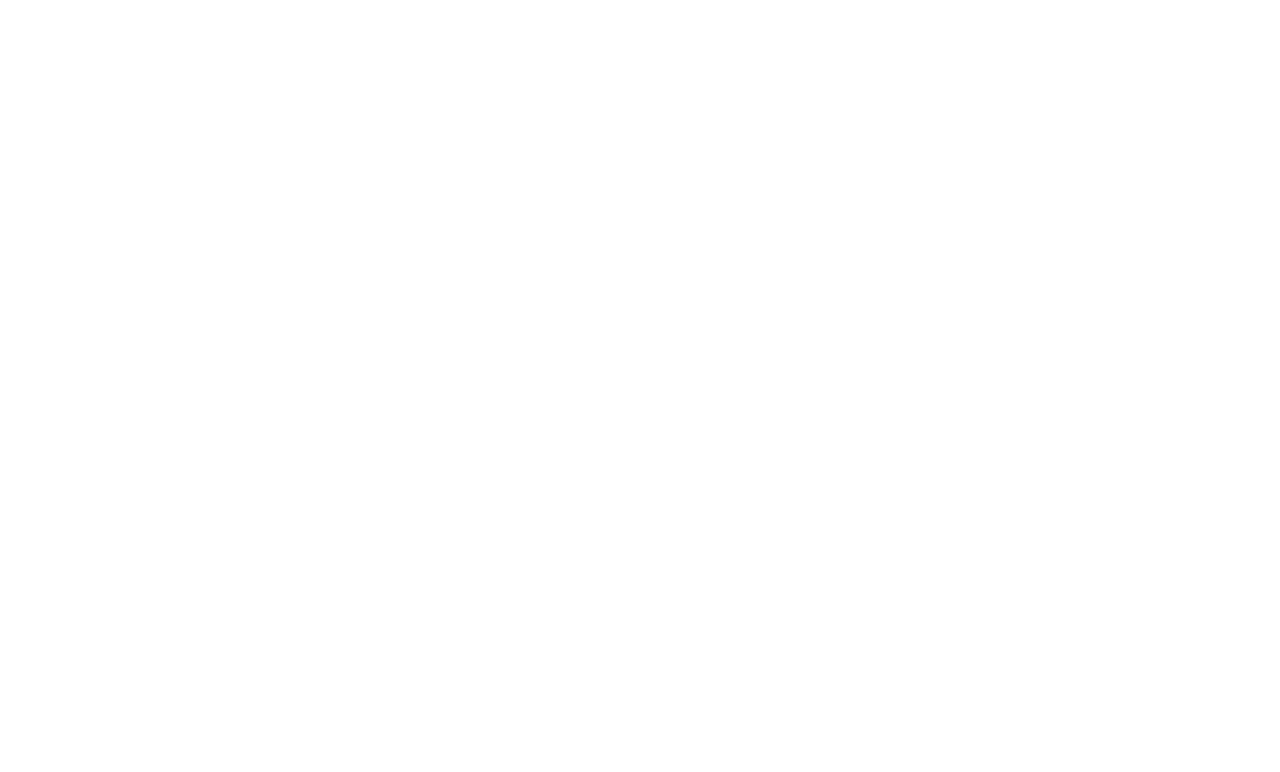
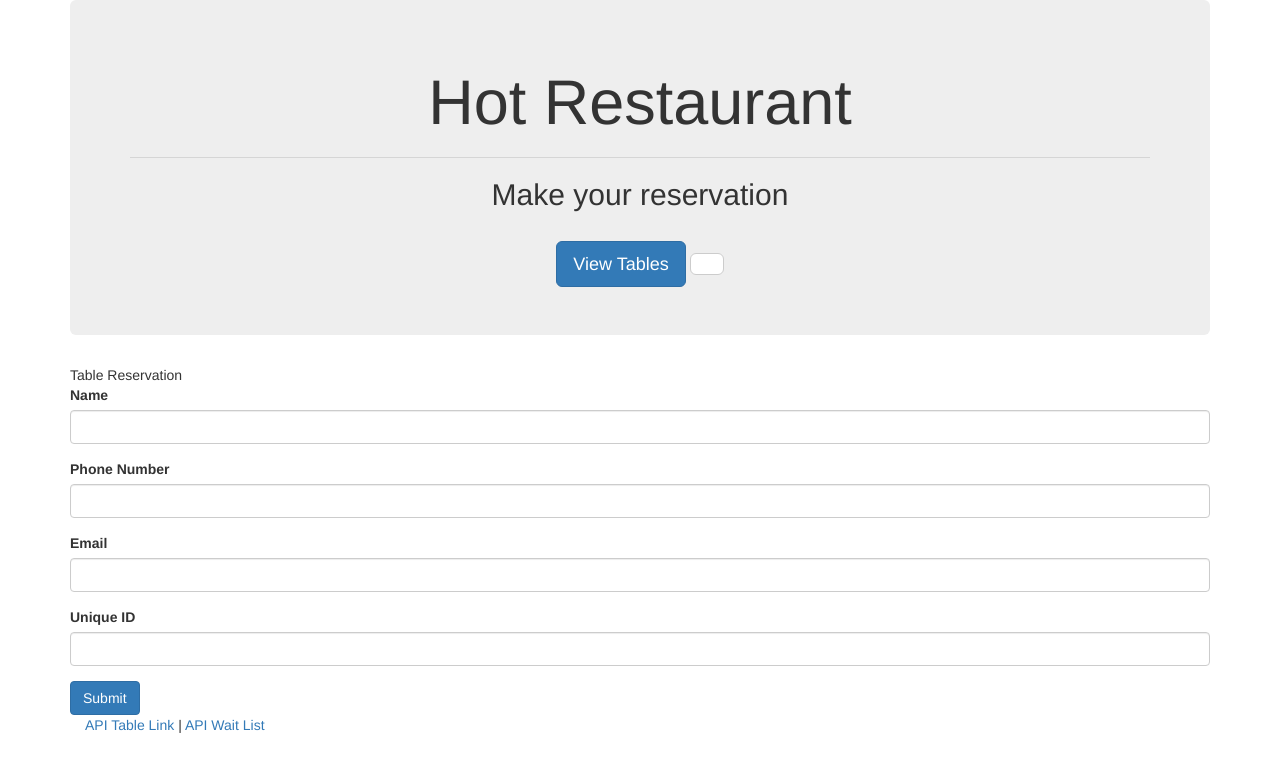
Before and after one commit to jenniferdaeumler/gt-hot-resturant, a plain HTML site: page tables.html in a window 1280 px wide. Drawn offline with nearby package versions, Linux system fonts and the light colour scheme.

Commit message:
adding all html files

```diff
--- a/home.html
+++ b/home.html
@@ -1,20 +1,41 @@
 <!DOCTYPE html>
 <html lang="en">
-
 <head>
     <meta charset="UTF-8">
     <meta name="viewport" content="width=device-width, initial-scale=1.0">
-    <title>Document</title>
+    <title>Hot Resturant</title>
     <link rel="stylesheet" href="https://stackpath.bootstrapcdn.com/bootstrap/3.4.1/css/bootstrap.min.css"
         integrity="sha384-HSMxcRTRxnN+Bdg0JdbxYKrThecOKuH5zCYotlSAcp1+c8xmyTe9GYg1l9a69psu" crossorigin="anonymous">
-</head>
+<link rel="stylesheet" href="./style.css">
+    </head>
+    <body data-gr-c-s-loaded="true">
 
-<body>
-<div class="container">
-    <div class="jumbotron">
-        <h1 class="text-center">Hot-Resturants</h1>
-    </div>
-</div>
-</body>
+        <div class="container">
 
+          <div class="jumbotron">
+            <h1 class="text-center"><span class="fa fa-fire"></span> Hot Restaurant</h1>
+            <hr>
+            <h2 class="text-center">We only have 5 tables! Book your seat before they all are gone!</h2>
+            <br>
+
+            <div class="text-center">
+              <a href="/tables"><button class="btn btn-lg btn-primary"><span class="fa fa-list-alt"></span> View Tables</button></a>
+              <a href="/reserve"><button class="btn btn-lg btn-danger"><span class="fa fa-credit-card"></span> Make Reservation</button></a>
+            </div>
+
+          </div>
+
+          <footer class="footer">
+            <div class="container">
+              <p><a href="/api/tables">API Table Link</a> | <a href="/api/waitlist">API Wait List</a>
+            </p></div>
+          </footer>
+
+        </div>
+
+
+
+
+      </body>
 </html>
+<!--
--- a/style.css
+++ b/style.css
@@ -0,0 +1,4 @@
+.btn-standard {
+background-color: blue;
+color: white;
+}
--- a/tables.html
+++ b/tables.html
@@ -0,0 +1,78 @@
+<!DOCTYPE html>
+<html lang="en">
+
+<head>
+    <meta charset="UTF-8">
+    <meta name="viewport" content="width=device-width, initial-scale=1.0">
+    <title>Document</title>
+    <link rel="stylesheet" href="https://stackpath.bootstrapcdn.com/bootstrap/3.4.1/css/bootstrap.min.css"
+        integrity="sha384-HSMxcRTRxnN+Bdg0JdbxYKrThecOKuH5zCYotlSAcp1+c8xmyTe9GYg1l9a69psu" crossorigin="anonymous">
+</head>
+
+<body data-gr-c-s-loaded="true">
+
+    <div class="container">
+
+      <div class="jumbotron">
+        <h1 class="text-center">
+          <span class="fa fa-fire"></span> Hot Restaurant</h1>
+        <hr>
+        <h2 class="text-center">Make your reservation</h2>
+        <br>
+        <div class="text-center">
+          <a href="/tables">
+            <button class="btn btn-lg btn-primary">
+              <span class="fa fa-list-alt"></span> View Tables</button>
+          </a>
+          <a href="/">
+            <button class="btn btn-lg btn-default">
+              <span class="fa fa-home"></span>
+            </button>
+          </a>
+        </div>
+      </div>
+      <div class="row">
+        <div class="col-lg-12">
+          <!-- Reservation Page -->
+          <div class="card">
+            <div class="card-header">
+              Table Reservation
+            </div>
+            <div class="card-body">
+              <form role="form">
+                <div class="form-group">
+                  <label for="reserve-name">Name</label>
+                  <input type="text" class="form-control" id="reserve-name">
+                </div>
+                <div class="form-group">
+                  <label for="reserve-phone">Phone Number</label>
+                  <input type="text" class="form-control" id="reserve-phone">
+                </div>
+                <div class="form-group">
+                  <label for="reserve-email">Email</label>
+                  <input type="text" class="form-control" id="reserve-email">
+                </div>
+                <div class="form-group">
+                  <label for="reserve-unique-id">Unique ID</label>
+                  <input type="text" class="form-control" id="reserve-unique-id">
+                </div>
+                <button type="submit" class="btn btn-primary submit">Submit</button>
+              </form>
+            </div>
+          </div>
+        </div>
+      </div>
+
+
+      <footer class="footer">
+        <div class="container">
+          <p>
+            <a href="/api/tables">API Table Link</a> |
+            <a href="/api/waitlist">API Wait List</a>
+        </p></div>
+      </footer>
+
+    </div>
+  </body>
+
+</html>
```
Also changed, not shown: index.html (deleted, +0 -21 lines), reserve.html (+65 -0 lines).
